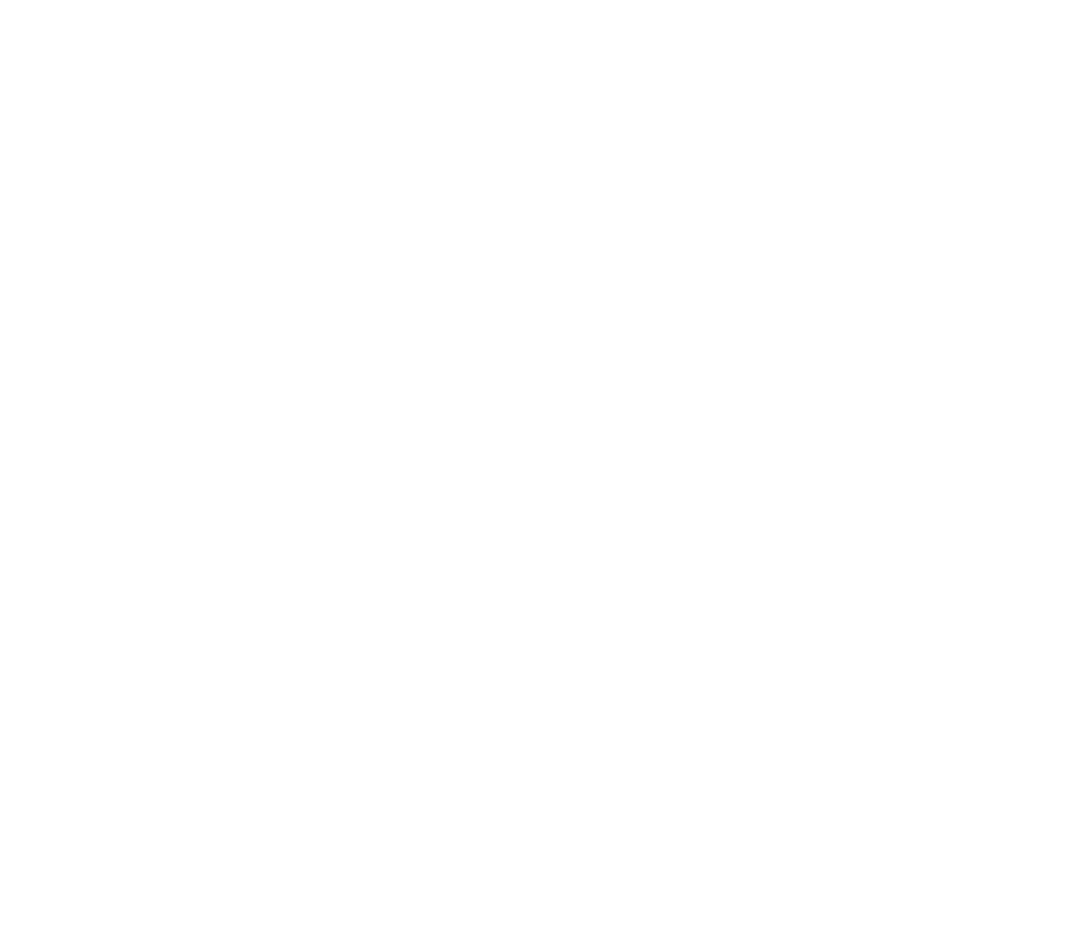
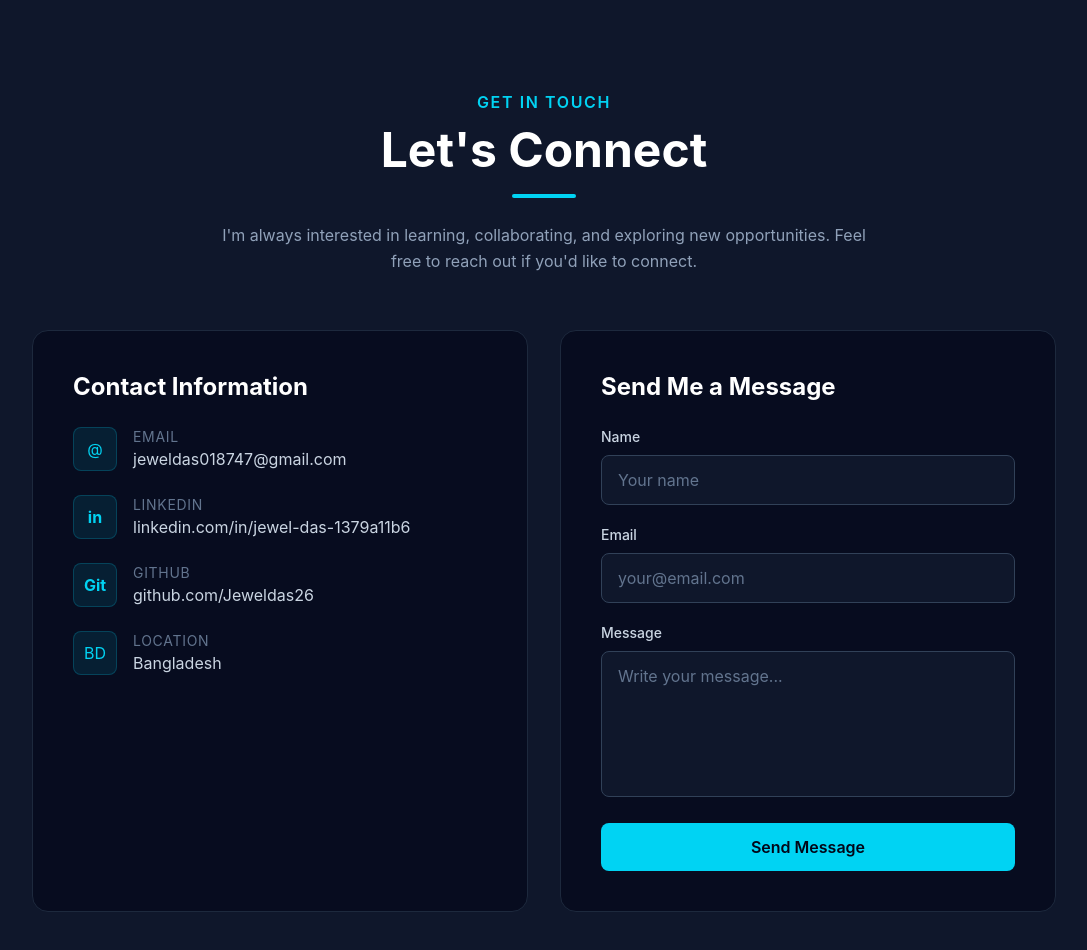
Before and after one commit to Jeweldas26/jewel-portfolio, a React (Vite) app: page / in a window 1280 px wide. Shown: the part 5020-5970 px from the top of the page, without its empty margins (96-1183 px from the left). Before the commit the page ends 5014 px from the top, so only its background shows below. Built offline with nearby package versions, Linux system fonts and the light colour scheme.

Commit message:
Add contact section

```diff
--- a/src/App.jsx
+++ b/src/App.jsx
@@ -4,6 +4,7 @@
 import Skills from "./components/Skills"
 import Projects from "./components/Projects"
 import Experience from "./components/Experience"
+import Contact from "./components/Contact"
 
 function App() {
   return (
@@ -17,6 +18,7 @@
         <Skills />
         <Projects />
         <Experience />
+        <Contact />
       </main>
 
     </div>
--- /dev/null
+++ b/src/components/Contact.jsx
@@ -0,0 +1,208 @@
+function Contact() {
+  return (
+    <section
+      id="contact"
+      className="bg-slate-900 text-white py-24 scroll-mt-20"
+    >
+      <div className="max-w-6xl mx-auto px-6">
+
+        {/* Section Heading */}
+        <div className="text-center mb-14">
+
+          <p className="text-cyan-400 font-semibold tracking-widest uppercase mb-3">
+            Get In Touch
+          </p>
+
+          <h2 className="text-4xl md:text-5xl font-bold">
+            Let's Connect
+          </h2>
+
+          <div className="w-16 h-1 bg-cyan-400 mx-auto mt-5 rounded-full"></div>
+
+          <p className="text-slate-400 max-w-2xl mx-auto mt-6 leading-relaxed">
+            I'm always interested in learning, collaborating, and exploring
+            new opportunities. Feel free to reach out if you'd like to connect.
+          </p>
+
+        </div>
+
+        {/* Contact Content */}
+        <div className="grid lg:grid-cols-2 gap-8 max-w-5xl mx-auto">
+
+          {/* Contact Information */}
+          <div className="bg-slate-950/60 border border-slate-800 rounded-2xl p-8 md:p-10">
+
+            <h3 className="text-2xl font-bold mb-6">
+              Contact Information
+            </h3>
+
+            <div className="space-y-6">
+
+              {/* Email */}
+              <a
+                href="mailto:jeweldas018747@gmail.com"
+                className="flex items-start gap-4 group"
+              >
+                <div className="w-11 h-11 flex items-center justify-center rounded-lg bg-cyan-400/10 border border-cyan-400/20 text-cyan-400 group-hover:bg-cyan-400 group-hover:text-slate-950 transition duration-300">
+                  @
+                </div>
+
+                <div>
+                  <p className="text-sm text-slate-500 uppercase tracking-wider">
+                    Email
+                  </p>
+
+                  <p className="text-slate-300 group-hover:text-cyan-400 transition duration-300 break-all">
+                    jeweldas018747@gmail.com
+                  </p>
+                </div>
+              </a>
+
+              {/* LinkedIn */}
+              <a
+                href="https://www.linkedin.com/in/jewel-das-1379a11b6"
+                target="_blank"
+                rel="noopener noreferrer"
+                className="flex items-start gap-4 group"
+              >
+                <div className="w-11 h-11 flex items-center justify-center rounded-lg bg-cyan-400/10 border border-cyan-400/20 text-cyan-400 font-bold group-hover:bg-cyan-400 group-hover:text-slate-950 transition duration-300">
+                  in
+                </div>
+
+                <div>
+                  <p className="text-sm text-slate-500 uppercase tracking-wider">
+                    LinkedIn
+                  </p>
+
+                  <p className="text-slate-300 group-hover:text-cyan-400 transition duration-300">
+                    linkedin.com/in/jewel-das-1379a11b6
+                  </p>
+                </div>
+              </a>
+
+              {/* GitHub */}
+              <a
+                href="https://github.com/Jeweldas26"
+                target="_blank"
+                rel="noopener noreferrer"
+                className="flex items-start gap-4 group"
+              >
+                <div className="w-11 h-11 flex items-center justify-center rounded-lg bg-cyan-400/10 border border-cyan-400/20 text-cyan-400 font-bold group-hover:bg-cyan-400 group-hover:text-slate-950 transition duration-300">
+                  Git
+                </div>
+
+                <div>
+                  <p className="text-sm text-slate-500 uppercase tracking-wider">
+                    GitHub
+                  </p>
+
+                  <p className="text-slate-300 group-hover:text-cyan-400 transition duration-300">
+                    github.com/Jeweldas26
+                  </p>
+                </div>
+              </a>
+
+              {/* Location */}
+              <div className="flex items-start gap-4">
+                <div className="w-11 h-11 flex items-center justify-center rounded-lg bg-cyan-400/10 border border-cyan-400/20 text-cyan-400">
+                  BD
+                </div>
+
+                <div>
+                  <p className="text-sm text-slate-500 uppercase tracking-wider">
+                    Location
+                  </p>
+
+                  <p className="text-slate-300">
+                    Bangladesh
+                  </p>
+                </div>
+              </div>
+
+            </div>
+
+          </div>
+
+          {/* Contact Form */}
+          <div className="bg-slate-950/60 border border-slate-800 rounded-2xl p-8 md:p-10">
+
+            <h3 className="text-2xl font-bold mb-6">
+              Send Me a Message
+            </h3>
+
+            <form className="space-y-5">
+
+              {/* Name */}
+              <div>
+                <label
+                  htmlFor="name"
+                  className="block text-sm font-medium text-slate-300 mb-2"
+                >
+                  Name
+                </label>
+
+                <input
+                  type="text"
+                  id="name"
+                  name="name"
+                  placeholder="Your name"
+                  className="w-full px-4 py-3 rounded-lg bg-slate-900 border border-slate-700 text-white placeholder-slate-500 focus:outline-none focus:border-cyan-400 transition duration-300"
+                />
+              </div>
+
+              {/* Email */}
+              <div>
+                <label
+                  htmlFor="email"
+                  className="block text-sm font-medium text-slate-300 mb-2"
+                >
+                  Email
+                </label>
+
+                <input
+                  type="email"
+                  id="email"
+                  name="email"
+                  placeholder="your@email.com"
+                  className="w-full px-4 py-3 rounded-lg bg-slate-900 border border-slate-700 text-white placeholder-slate-500 focus:outline-none focus:border-cyan-400 transition duration-300"
+                />
+              </div>
+
+              {/* Message */}
+              <div>
+                <label
+                  htmlFor="message"
+                  className="block text-sm font-medium text-slate-300 mb-2"
+                >
+                  Message
+                </label>
+
+                <textarea
+                  id="message"
+                  name="message"
+                  rows="5"
+                  placeholder="Write your message..."
+                  className="w-full px-4 py-3 rounded-lg bg-slate-900 border border-slate-700 text-white placeholder-slate-500 focus:outline-none focus:border-cyan-400 transition duration-300 resize-none"
+                ></textarea>
+              </div>
+
+              {/* Submit Button */}
+              <button
+                type="submit"
+                className="w-full px-6 py-3 rounded-lg bg-cyan-400 text-slate-950 font-semibold hover:bg-cyan-300 transition duration-300"
+              >
+                Send Message
+              </button>
+
+            </form>
+
+          </div>
+
+        </div>
+
+      </div>
+    </section>
+  );
+}
+
+export default Contact;
```
